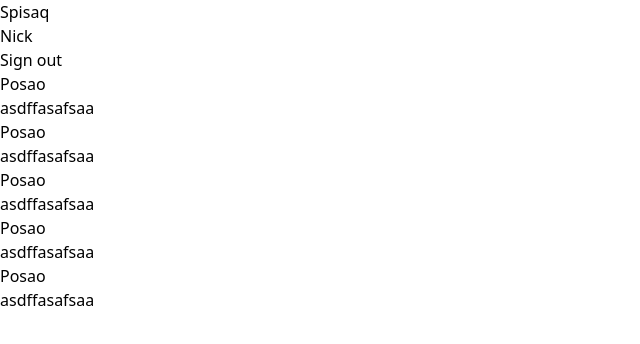
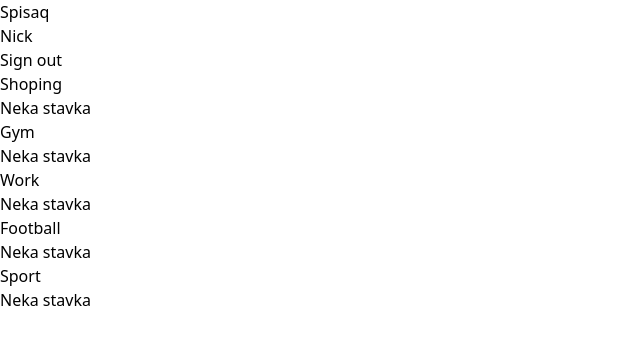
Before and after one commit to P4lm4/spisaq-frontend, a React (Vite) app: page / in a window 1280 px wide. Shown: the top 344 px of the page, without its empty margins (0-640 px from the left). Built offline with nearby package versions, Linux system fonts and the light colour scheme.

Commit message:
fix Route and change UI

```diff
--- a/src/App.jsx
+++ b/src/App.jsx
@@ -6,8 +6,9 @@ import Login from "./_auth/pages/Login"
 import Register from "./_auth/pages/Register"
 import Content from "./_root/pages/Content"
 
+//...
 import RootLayout from "./_root/RootLayout"
-
+import AuthLayout from "./_auth/AuthLayout"
 
 
 
@@ -17,9 +18,15 @@ function App() {
   return (
     <BrowserRouter>
       <Routes>
+        <Route path="/auth" element={<AuthLayout />}>
+          <Route index element={<Login />} />
+          <Route path="register" element={<Register />} />
+        </Route>
+
         <Route path="/" element={<RootLayout />}>
           <Route index element={<Home />} />
-          <Route path="content" element={<Content />} />
+          <Route path="content/:id" element={<Content />} />
+          <Route path="content/new" element={<Content />} />
         </Route>
       </Routes>
     </BrowserRouter>
--- a/src/_auth/AuthLayout.jsx
+++ b/src/_auth/AuthLayout.jsx
@@ -1,10 +1,13 @@
 import React from 'react'
+import { Outlet } from 'react-router-dom'
 
 function AuthLayout() {
   return (
-    <div>
-
-    </div>
+    <div className="">
+    <section className="h-dvh bg-yellow-200">
+      <Outlet />
+    </section>
+  </div>
   )
 }
 
--- a/src/_auth/pages/Login.jsx
+++ b/src/_auth/pages/Login.jsx
@@ -2,7 +2,14 @@ import React from 'react'
 
 function Login() {
   return (
-    <div className='h-22 items-end justify-center'>Login</div>
+    <div className='flex items-center justify-center h-screen'>
+      <div className='flex flex-col justify-center'>
+        <h1>Login</h1>
+        <input></input>
+        <input></input>
+        <button className='box-border-x-2 border-black'>Login</button>
+      </div>
+    </div>
   )
 }
 
--- a/src/_root/RootLayout.jsx
+++ b/src/_root/RootLayout.jsx
@@ -4,10 +4,10 @@ import Nav from './components/Nav'
 
 function RootLayout() {
   return (
-    <div className="flex items-center justify-center h-screen bg-yellow-200">
+    <div className="h-full">
       <Nav />
-      <section>
-        <Outlet />
+      <section className="h-full">
+        <Outlet className="h-full" />
       </section>
     </div>
   )
--- a/src/_root/components/AddCardNote.jsx
+++ /dev/null
@@ -1,15 +0,0 @@
-import React from "react";
-import { Link } from "react-router-dom"
-
-function AddCardNote() {
-
-    return(
-        <Link to="content">
-        <div className="flex items-center justify-center w-60 h-80 rounded-xl text-3xl text-white shadow p-5 m4 bg-black cursor-pointer">
-            <ion-icon name="add-outline"></ion-icon>
-        </div>
-        </Link>
-    )
-}
-
-export default AddCardNote
--- a/src/_root/components/BurgerMenu.jsx
+++ b/src/_root/components/BurgerMenu.jsx
@@ -5,7 +5,7 @@ function BurgerMenu() {
 
     let [open, setOpen] = useState(false);
     const [ListofNotes, setListofNotes] = useState([{id: 1, name: "Posao"}, {id: 2, name: "Rekreacija"}, {id: 3, name: "Ishrana"}]);
-    const Notes = ListofNotes.map((note) => <Link key={note.id} to={`/content${note.id}`}><li>{note.name}</li></Link>)
+    const Notes = ListofNotes.map((note) => <Link key={note.id} to={`/content/${note.id}`}><li>{note.name}</li></Link>)
 
     return(
         <div>
--- a/src/_root/components/CardNote.jsx
+++ b/src/_root/components/CardNote.jsx
@@ -1,19 +1,23 @@
 import React from "react";
+import { Link } from "react-router-dom";
 
-function CardNote() {
+function CardNote(props) {
 
 
     return(
-        <div className="flex flex-col items-center justify-stretch my-1 w-60 h-80 rounded-xl text-white shadow p-5 bg-black opacity-90">
-            <div className="basis-1/4 flex flex-col items-center justify-center">
-                <p>Posao</p>
+        <Link to={`/content/${props.id}`}>
+            <div className="flex flex-col items-center justify-center m-1 w-60 h-80 rounded-xl text-white shadow p-3 bg-black opacity-90">
+                <div className="basis-1/4 flex items-center justify-center">
+                    <p>{props.title}</p>
+                </div>
+                <div className="basis-3/4 items-start p-3 justify-around bg-white opacity-80 rounded-3xl w-full text-black">
+                    <p className="text-wrap">
+                        {props.items}
+                    </p>
+                </div>
             </div>
-            <div className="basis-3/4 flex items-center justify-center bg-white opacity-80 rounded-3xl w-full text-black">
-                <p className="text-wrap">
-                    asdffasafsaa
-                </p>
-            </div>
-        </div>
+        </Link>
+
     )
 }
 
--- a/src/_root/components/EditableLabel.jsx
+++ b/src/_root/components/EditableLabel.jsx
@@ -1,9 +1,21 @@
-import React, { useState } from "react";
+import React, { useState, useEffect } from "react";
 
-function EditableLabel() {
+function EditableLabel(props) {
+  const {text}=props;
 
   const [isEditing, setIsEditing] = useState(false);
-  const [text, setText] = useState('Click to edit a name');
+  const [text2, setText2] = useState(text);
+  const [newText, setNewText] = useState('');
+
+  useEffect(() => {
+    if(!isEditing && newText.trim() !== "") {
+        setText2(newText);
+    }
+    else if (isEditing) {
+      setNewText(text);
+    }
+    setText2(text)
+  }, [isEditing, text])
 
   const handleTextClick = () => {
     setIsEditing(true);
@@ -11,7 +23,7 @@ function EditableLabel() {
 
 
   const handleInputChange = (e) => {
-    setText(e.target.value);
+    setNewText(e.target.value);
   };
 
   const handleBlur = () => {
@@ -31,14 +43,14 @@ return (
       <input
         className="text-black font-bold"
         type="text"
-        value={text}
+        value={newText}
         onChange={handleInputChange}
         onBlur={handleBlur}
         onKeyDown={handleKeyDown}
         autoFocus
       />
     ) : (
-      <span className="font-bold" onClick={handleTextClick}>{text}</span>
+      <span className="font-bold" onClick={handleTextClick}>{text2}</span>
     )}
   </div>
 )
--- a/src/_root/pages/Content.jsx
+++ b/src/_root/pages/Content.jsx
@@ -1,10 +1,20 @@
-import React, { useState } from 'react'
+import React, { useEffect, useState } from 'react'
 import EditableLabel from '../components/EditableLabel';
+import { useParams } from 'react-router-dom';
 
 function Content() {
 
   const [tasks, setTasks] = useState(["Eat breakfest", "Take a shower", "Feed a dog"]);
   const [newTask, setNewTask] = useState("");
+  const { id } = useParams();
+  const [listId, setListId] = useState(id);
+
+  useEffect(() => {
+
+    setListId(id);
+    console.log(listId);
+  }, [id])
+
 
   function handleInputChange(event) {
     setNewTask(event.target.value);
@@ -41,11 +51,12 @@ function Content() {
 
 
   return (
+    <div className='flex h-72 items-center justify-center pt-20 bg-yellow-200'>
       <div className="flex flex-col items-center justify-between w-auto h-auto p-10 rounded-xl bg-black">
-
         <div className='basis-1/3 flex flex-col items-center justify-center'>
           <div className='text-white'>
-        <EditableLabel />
+          <EditableLabel text={listId} />
+          {listId}
           </div>
 
           <div className=''>
@@ -69,9 +80,9 @@ function Content() {
               </li>)}
           </ol>
         </div>
+      </div>
+    </div>
 
-
-    </div>
   )
 }
 
--- a/src/_root/pages/Home.jsx
+++ b/src/_root/pages/Home.jsx
@@ -1,17 +1,22 @@
 import React from "react";
-import AddCardNote from "../components/AddCardNote";
 import CardNote from "../components/CardNote";
+import { Link } from "react-router-dom";
 
 function Home() {
 
     return(
-        <div className="flex flex-wrap items-center justify-around">
-            <AddCardNote />
-            <CardNote />
-            <CardNote />
-            <CardNote />
-            <CardNote />
-            <CardNote />
+        <div className="flex flex-wrap items-center justify-around p-16 bg-yellow-200">
+            <Link to="content/new">
+                <div className="flex items-center justify-center w-60 h-80 rounded-xl text-3xl text-white shadow p-5 m4 bg-black cursor-pointer">
+                    <ion-icon name="add-outline"></ion-icon>
+                </div>
+            </Link>
+
+            <CardNote id={1} title='Shoping' items="Neka stavka"/>
+            <CardNote id={2} title='Gym' items="Neka stavka" />
+            <CardNote id={3} title='Work' items="Neka stavka" />
+            <CardNote id={4} title='Football' items="Neka stavka" />
+            <CardNote id={5} title='Sport' items="Neka stavka" />
         </div>
     )
 }
```
Lines whose indentation alone changed are shown as unchanged.
